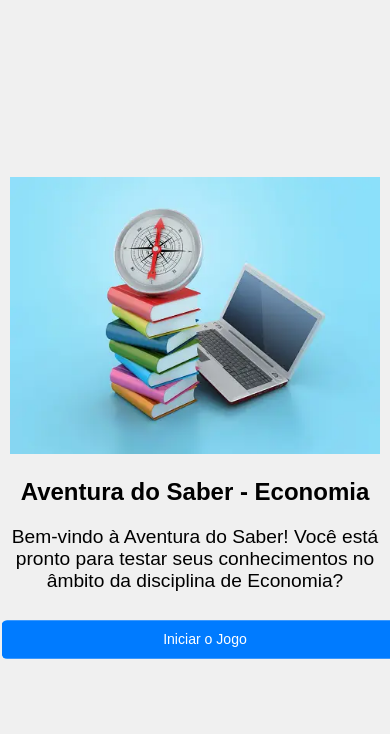
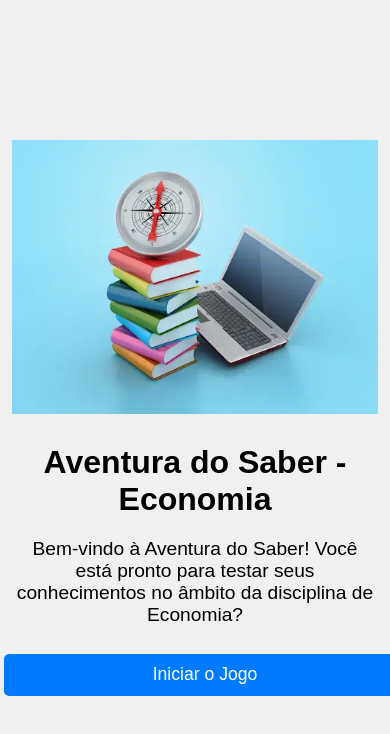
Before and after one commit to JeniffJesus/Aventura-do-Saber, a plain HTML site: page index.html in a window 390 px wide. Drawn offline with Linux system fonts and the light colour scheme.

Commit message:
Add files via upload

```diff
--- a/styles.css
+++ b/styles.css
@@ -244,16 +244,16 @@ img {
 /* Adicione regras de mídia para telas menores */
 @media screen and (max-width: 600px) {
     .game-title {
-        font-size: 1.5rem; /* Reduz o tamanho do título do jogo para telas menores */
+        font-size: 2rem; /* Reduz o tamanho do título do jogo para telas menores */
     }
     #game-container {
-        padding: 10px; /* Reduz o espaço interno do contêiner do jogo */
+        padding: 12px; /* Reduz o espaço interno do contêiner do jogo */
     }
     .btn {
-        font-size: 0.8rem; /* Reduz o tamanho dos botões para telas menores */
+        font-size: 1rem; /* Reduz o tamanho dos botões para telas menores */
     }
     #trophy-message {
-        font-size: 1rem; /* Reduz o tamanho da mensagem do troféu para telas menores */
+        font-size: 1,5rem; /* Reduz o tamanho da mensagem do troféu para telas menores */
     }
     #start-image {
         max-width: 100%; /* Garante que a imagem de início se ajuste à largura da tela */
```
